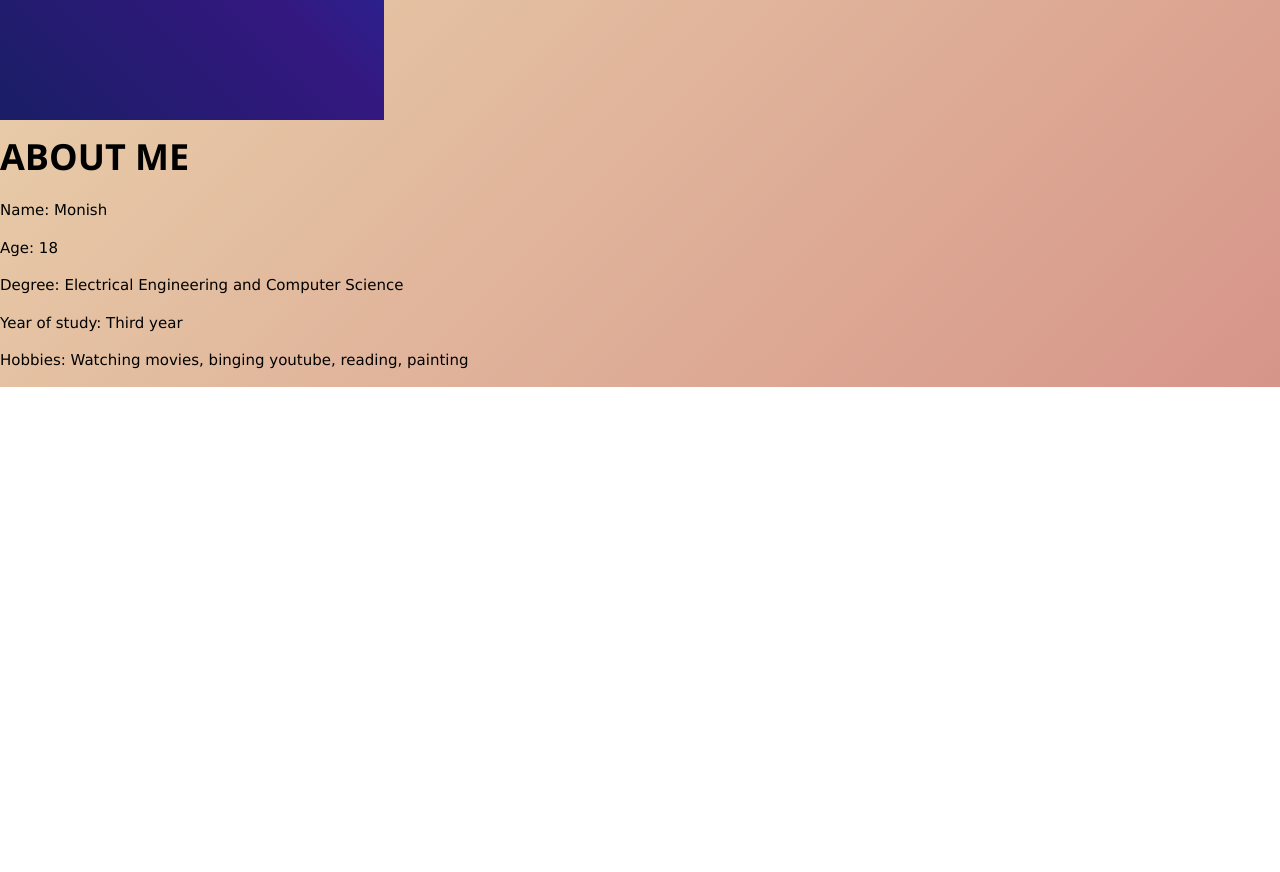
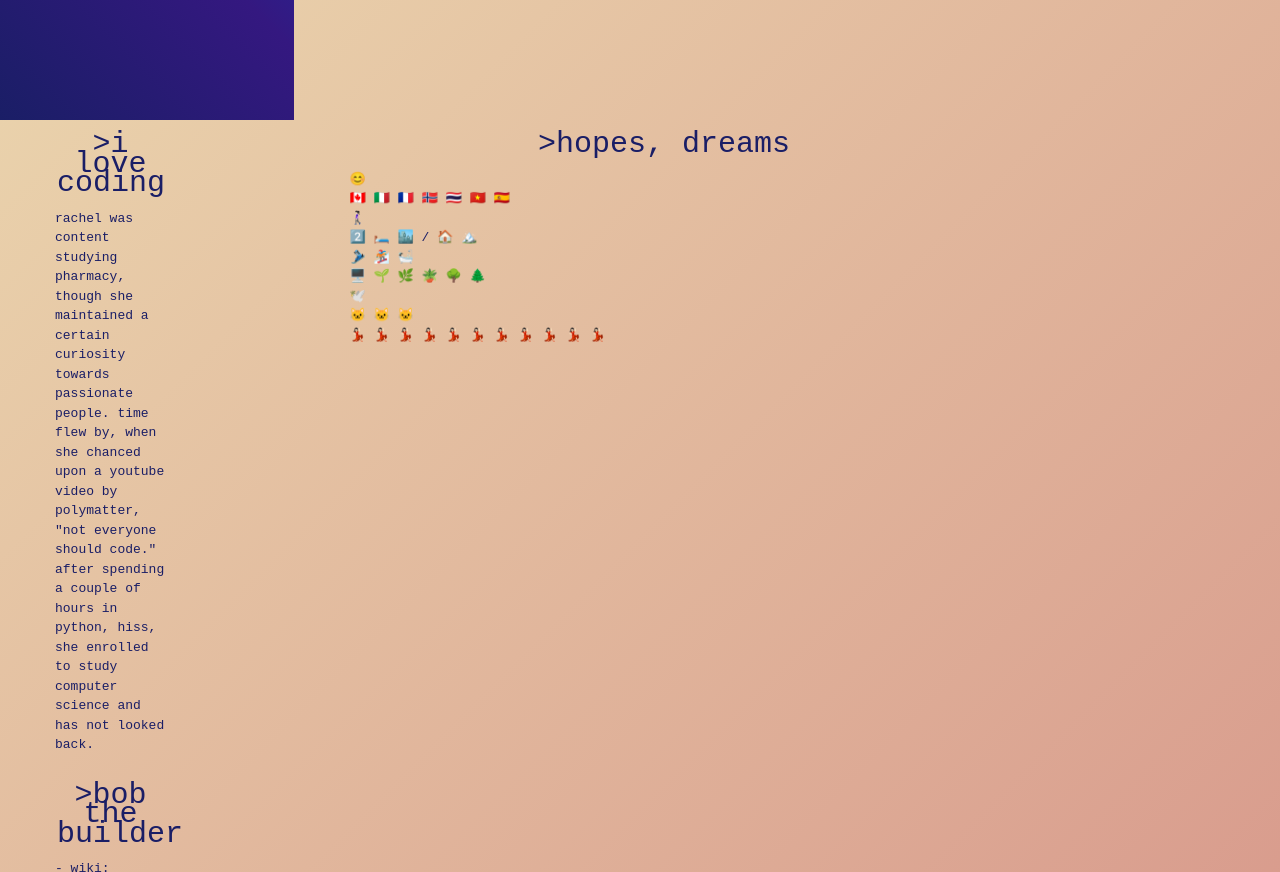
Before and after one commit to monishk2021/profile-trial, a plain HTML site: page index.html in a window 1280 px wide. Shown: the part 680-1552 px from the top of the page. Before the commit the page ends 1067 px from the top, so only its background shows below. Drawn offline with nearby package versions, Linux system fonts and the light colour scheme.

Commit message:
Cleaning up

```diff
--- a/index.html
+++ b/index.html
@@ -16,7 +16,7 @@
             left: 46%;
             font-family: 'Gill Sans', 'Gill Sans MT', Calibri, 'Trebuchet MS', sans-serif ;">Loading...</h1>
         </div>
-
+        <div class="page">
             <div class="sidebar">
                 <div class="navphoto fade-in">
                     <img id="sidephoto" src = "loading.gif" width = 80%>
@@ -34,15 +34,50 @@
                 </div>
             </div>
 
-        <div class="introduction">
-            <h1> <strong>ABOUT ME</strong> </h1>
-            <p>Name: Monish</p>
-            <p>Age: 18</p>
-            <p>Degree: Electrical Engineering and Computer Science</p>
-            <p>Year of study: Third year</p>
-            <p>Hobbies: Watching movies, binging youtube, reading, painting</p>
-            <p></p>
+            <div class="main">
+                <div class="box">
+                    <h2> <strong>ABOUT ME</strong> </h2>
+                    <p><strong>Name:</strong> Monish</p>
+                    <p><strong>Age:</strong> 20</p>
+                    <p><strong>Degree:</strong> Electrical Engineering and Computer Science</p>
+                    <p><strong>Year of study:</strong> Third year</p>
+                    <p><strong>Hobbies:</strong> Watching movies, binging youtube, reading, painting</p>
+                    <p><strong>Favorite food:</strong> Biryani :></p>
+                </div>
+            </div>
+            <div class="box">
+                <h2> >i love coding</h2>
+                <p>
+                    rachel was content studying pharmacy, though she maintained a certain
+                    curiosity towards passionate people. time flew by, when she chanced upon a youtube video by polymatter,
+                    "not everyone should code." after spending a couple of hours in python, hiss, she enrolled to study computer
+                    science and has not looked back.
+                </p>
+            </div>
+            <div class="box">
+                <h2>>hopes, dreams</h2>
+                <p>
+                    😊 <br>
+                    🇨🇦 🇮🇹 🇨🇵 🇧🇻 🇹🇭 🇻🇳 🇪🇸<br>
+                    🚶🏻‍♀️ <br>
+                    2️⃣ 🛏️ 🏙️ / 🏠 🏔️  <br>
+                    🎿 🏂🏽 🛀🏻 <br>
+                    🖥️ 🌱 🌿 🪴 🌳 🌲 <br>
+                    🕊️ <br>
+                    🐱 🐱 🐱 <br>
+                    💃🏻 💃🏻 💃🏻 💃🏻 💃🏻 💃🏻 💃🏻 💃🏻 💃🏻 💃🏻 💃🏻<br>
+                </p>
             </div>
 
+            <div class="box">
+                <h2>>bob the builder</h2>
+                <p>
+                    - <a href="https://github.com/newnotebook/profile-page/wiki/24.8.22---day-one" target = "_blank">wiki: learning html+css</a>  <br>
+                    - <a href="https://github.com/newnotebook/newnotebook.github.io/wiki/30.8.2022---day-one" target = "_blank">wiki: building this site</a>  <br>
+                    <br>
+                    though enjoyable and rewarding, building this website has indeed made me more curious about backend.
+                </p>
+            </div>
+        </div>
     </body>
 </html>
--- a/style.css
+++ b/style.css
@@ -19,7 +19,7 @@ body {
 .sidebar {
     margin: 0;
     height: 100vh;
-    width: 30%;
+    width: 23vw;
     overflow:hidden;
     background: linear-gradient(45deg, #1A1E66, #341880, #1537b3, #137ea9);
 }
@@ -72,3 +72,47 @@ body {
 .fa {
     color:#EDA01F;
 }
+
+.box {
+    box-sizing:border-box;
+    width: 75%;
+    height: 70%;
+    padding: 3px;
+    padding-left: 55px;
+    padding-right: 55px;
+    font-family: andale mono, monospace;
+    font-size: 13px;
+    line-height:1.5em;
+    color: #1A1E66;
+}
+
+.box h2 {
+    font-family: andale mono, monospace;
+    padding: 2px;
+    text-align: center;
+    color: #1A1E66;
+}
+
+.page {
+    margin: 0;
+    height: 100%;
+    display: grid;
+    grid-template-columns: 23vw auto;
+}
+
+a {
+    place-content: center;
+    color:#EDA01F
+}
+
+a:hover{
+    color:#edd51f;
+}
+
+i{
+    color: #EDA01F;
+}
+
+i:hover{
+    color:#edd51f;
+}
```
Lines whose indentation alone changed are shown as unchanged.
